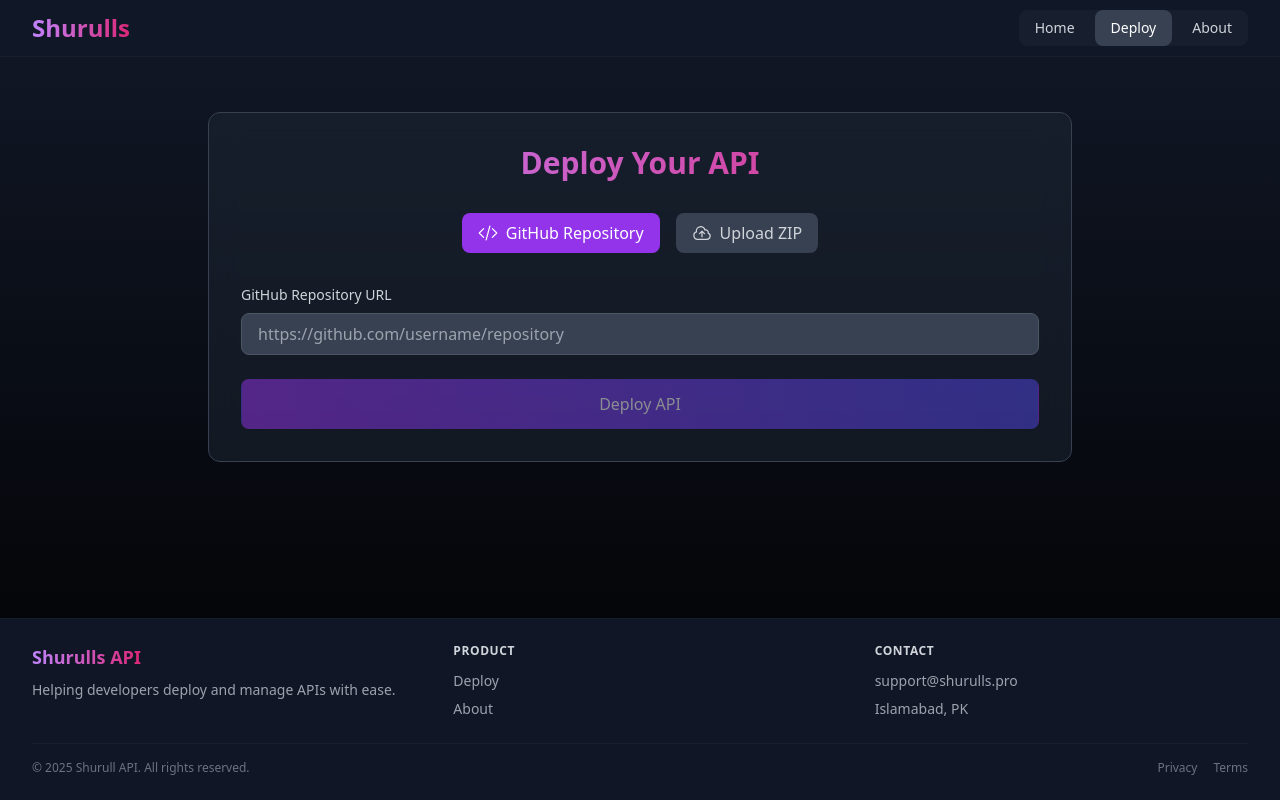
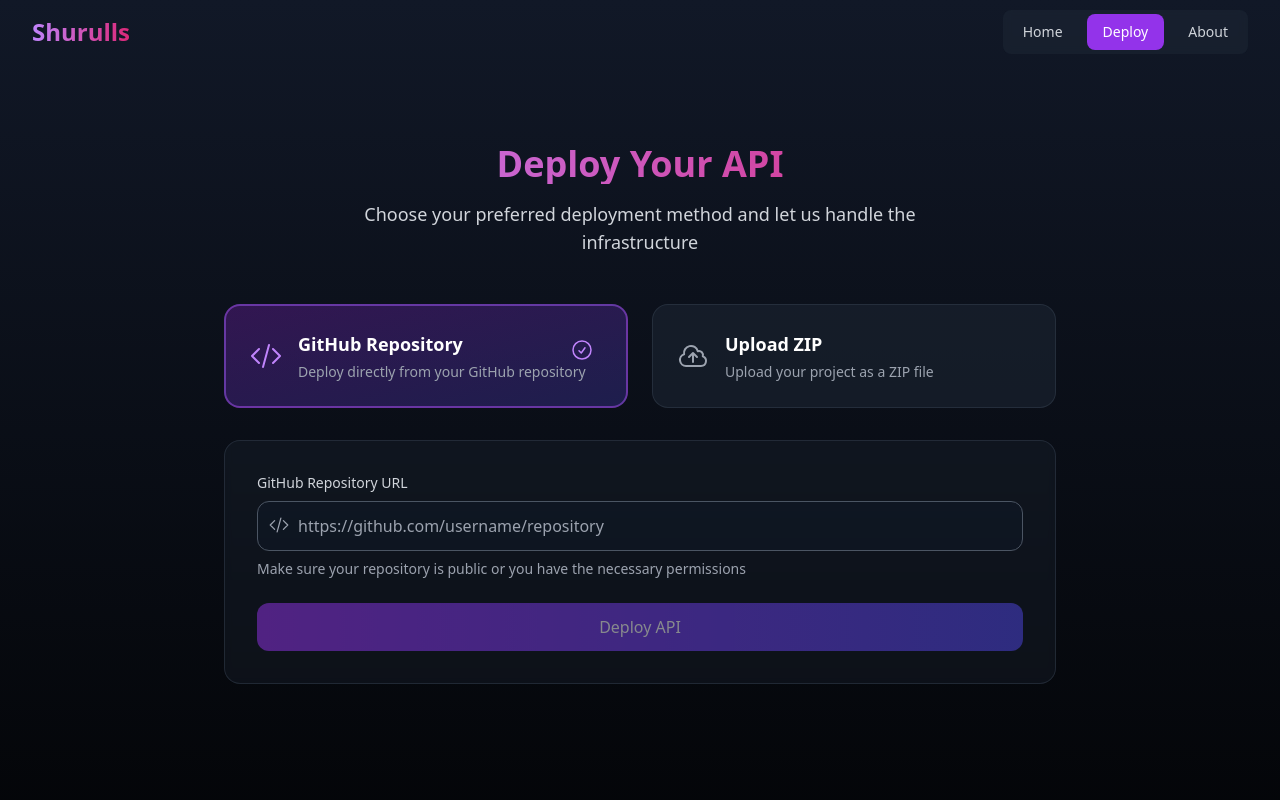
Before and after one commit to MasterOz786/Shurull-API, a React (Vite) app: page /deploy in a window 1280 px wide. Shown: the top 800 px of the page. Built offline with nearby package versions, Linux system fonts and the light colour scheme.

Commit message:
enhanced deploy page, enhanced home page

```diff
--- a/src/components/Navbar.jsx
+++ b/src/components/Navbar.jsx
@@ -11,9 +11,9 @@ const NavLink = ({ to, children }) => {
   return (
     <Link
       to={to}
-      className={`px-4 py-2 text-sm font-medium rounded-lg transition-colors ${
+      className={`px-4 py-2 text-sm font-medium rounded-lg transition-all duration-300 ${
         isActive
-          ? 'text-white bg-gray-700'
+          ? 'text-white bg-purple-600'
           : 'text-gray-300 hover:text-white hover:bg-gray-700/50'
       }`}
     >
@@ -30,9 +30,9 @@ const MobileNavLink = ({ to, children, onClick }) => {
     <Link
       to={to}
       onClick={onClick}
-      className={`block px-3 py-2 rounded-lg text-base font-medium transition-colors ${
+      className={`block px-3 py-2 rounded-lg text-base font-medium transition-all duration-300 ${
         isActive
-          ? 'bg-gray-800 text-white'
+          ? 'bg-purple-600 text-white'
           : 'text-gray-300 hover:bg-gray-800/50 hover:text-white'
       }`}
     >
@@ -43,7 +43,18 @@ const MobileNavLink = ({ to, children, onClick }) => {
 
 export default function Navbar() {
   const [isOpen, setIsOpen] = useState(false);
+  const [isScrolled, setIsScrolled] = useState(false);
   const location = useLocation();
+
+  // Handle scroll effect
+  useEffect(() => {
+    const handleScroll = () => {
+      setIsScrolled(window.scrollY > 20);
+    };
+
+    window.addEventListener('scroll', handleScroll);
+    return () => window.removeEventListener('scroll', handleScroll);
+  }, []);
 
   // Close menu on route change
   useEffect(() => {
@@ -56,23 +67,27 @@ export default function Navbar() {
   }, []);
 
   return (
-    <nav className="fixed w-full z-50 bg-gray-900/95 backdrop-blur-sm border-b border-gray-800/50">
+    <nav className={`fixed w-full z-50 transition-all duration-300 ${
+      isScrolled
+        ? 'bg-gray-900/95 backdrop-blur-sm shadow-lg'
+        : 'bg-transparent'
+    }`}>
       <div className="max-w-7xl mx-auto px-4 sm:px-6 lg:px-8">
-        <div className="flex items-center justify-between h-14">
+        <div className="flex items-center justify-between h-16">
           {/* Logo */}
           <Link
             to="/"
             className="flex items-center"
             aria-label="Home"
           >
-            <span className="text-2xl font-bold bg-clip-text text-transparent bg-gradient-to-r from-purple-400 to-pink-600">
+            <span className="text-2xl font-bold bg-clip-text text-transparent bg-gradient-to-r from-purple-400 to-pink-600 hover:from-purple-500 hover:to-pink-700 transition-all duration-300">
               Shurulls
             </span>
           </Link>
 
           {/* Desktop Navigation */}
           <div className="hidden md:flex md:items-center">
-            <div className="flex items-center space-x-1 bg-gray-800/50 rounded-lg backdrop-blur-sm">
+            <div className="flex items-center space-x-2 bg-gray-800/50 rounded-lg backdrop-blur-sm p-1">
               <NavLink to="/">Home</NavLink>
               <NavLink to="/deploy">Deploy</NavLink>
               <NavLink to="/about">About</NavLink>
@@ -82,7 +97,7 @@ export default function Navbar() {
           {/* Mobile menu button */}
           <button
             onClick={toggleMenu}
-            className="md:hidden p-2 rounded-lg text-gray-400 hover:text-white hover:bg-gray-800 focus:outline-none"
+            className="md:hidden p-2 rounded-lg text-gray-400 hover:text-white hover:bg-gray-800 focus:outline-none transition-colors duration-300"
             aria-expanded={isOpen}
             aria-controls="mobile-menu"
             aria-label="Main menu"
@@ -106,7 +121,7 @@ export default function Navbar() {
             animate={{ opacity: 1, height: 'auto' }}
             exit={{ opacity: 0, height: 0 }}
             transition={{ duration: 0.2 }}
-            className="md:hidden border-t border-gray-800/50 bg-gray-900/95 backdrop-blur-sm"
+            className="md:hidden bg-gray-900/95 backdrop-blur-sm shadow-lg"
           >
             <div className="px-2 pt-2 pb-3 space-y-1">
               <MobileNavLink to="/" onClick={toggleMenu}>Home</MobileNavLink>
--- a/src/pages/Deploy.jsx
+++ b/src/pages/Deploy.jsx
@@ -1,7 +1,12 @@
 import { useState } from 'react';
 import { motion } from 'framer-motion';
 import { useDropzone } from 'react-dropzone';
-import { CloudArrowUpIcon, CodeBracketIcon } from '@heroicons/react/24/outline';
+import {
+  CloudArrowUpIcon,
+  CodeBracketIcon,
+  ArrowPathIcon,
+  CheckCircleIcon
+} from '@heroicons/react/24/outline';
 import PaymentModal from '../components/PaymentModal';
 import SuccessAlert from '../components/SuccessAlert';
 
@@ -19,7 +24,9 @@ export default function Deploy() {
       'application/zip': ['.zip']
     },
     onDrop: (acceptedFiles) => {
+      if (acceptedFiles.length > 0) {
         setUploadedFile(acceptedFiles[0]);
+      }
     }
   });
 
@@ -36,7 +43,7 @@ export default function Deploy() {
       let response;
       const deploymentData = {
         email,
-        payment_verified: true, // This would normally be verified by your payment system
+        payment_verified: true,
         payment_screenshot: screenshot.name
       };
 
@@ -90,89 +97,182 @@ export default function Deploy() {
     return response;
   };
 
+  const getUploadMessage = () => {
+    if (uploadedFile) {
       return (
-    <div className="max-w-4xl mx-auto px-4 py-12">
+        <>
+          <span className="font-medium text-purple-400">{uploadedFile.name}</span>
+          <br />
+          <span className="text-sm text-gray-400">
+            Click or drag another file to replace
+          </span>
+        </>
+      );
+    }
+
+    if (isDragActive) {
+      return 'Drop your ZIP file here';
+    }
+
+    return (
+      <>
+        Drag and drop your ZIP file here
+        <br />
+        <span className="text-sm text-gray-400">
+          or click to select a file
+        </span>
+      </>
+    );
+  };
+
+  return (
+    <div className="min-h-screen pt-20 pb-12">
       <motion.div
         initial={{ opacity: 0, y: 20 }}
         animate={{ opacity: 1, y: 0 }}
-        className="bg-gray-800 bg-opacity-50 backdrop-blur-lg rounded-xl p-8 border border-gray-700"
+        className="max-w-4xl mx-auto px-4 sm:px-6 lg:px-8"
       >
-        <h2 className="text-3xl font-bold text-center mb-8 bg-clip-text text-transparent bg-gradient-to-r from-purple-400 to-pink-600">
+        {/* Header Section */}
+        <div className="text-center mb-12">
+          <h1 className="text-4xl font-bold bg-clip-text text-transparent bg-gradient-to-r from-purple-400 to-pink-600 mb-4">
             Deploy Your API
-        </h2>
+          </h1>
+          <p className="text-lg text-gray-300 max-w-2xl mx-auto">
+            Choose your preferred deployment method and let us handle the infrastructure
+          </p>
+        </div>
 
-        <div className="flex justify-center space-x-4 mb-8">
+        {/* Deployment Options */}
+        <div className="grid grid-cols-1 md:grid-cols-2 gap-6 mb-8">
+          {/* GitHub Option */}
           <button
             onClick={() => setDeployMethod('github')}
-            className={`flex items-center px-4 py-2 rounded-lg ${
+            className={`relative overflow-hidden group rounded-2xl p-6 text-left transition-colors duration-300 ${
               deployMethod === 'github'
-                ? 'bg-purple-600 text-white'
-                : 'bg-gray-700 text-gray-300 hover:bg-gray-600'
+                ? 'bg-gradient-to-br from-purple-900/50 to-indigo-900/50 border-2 border-purple-500/50'
+                : 'bg-gray-800/50 border border-gray-700/50 hover:border-purple-500/30'
             }`}
           >
-            <CodeBracketIcon className="h-5 w-5 mr-2" />
-            GitHub Repository
+            <div className="absolute inset-0 bg-gradient-to-br from-purple-600/10 to-pink-600/10 opacity-0 group-hover:opacity-100 transition-opacity duration-300" />
+            <div className="relative flex items-center">
+              <CodeBracketIcon className={`h-8 w-8 ${
+                deployMethod === 'github' ? 'text-purple-400' : 'text-gray-400 group-hover:text-purple-400'
+              } transition-colors duration-300`} />
+              <div className="ml-4">
+                <h3 className="text-lg font-semibold text-white mb-1">GitHub Repository</h3>
+                <p className="text-sm text-gray-400">Deploy directly from your GitHub repository</p>
+              </div>
+              {deployMethod === 'github' && (
+                <CheckCircleIcon className="absolute right-2 top-2 h-6 w-6 text-purple-400" />
+              )}
+            </div>
           </button>
+
+          {/* ZIP Upload Option */}
           <button
             onClick={() => setDeployMethod('zip')}
-            className={`flex items-center px-4 py-2 rounded-lg ${
+            className={`relative overflow-hidden group rounded-2xl p-6 text-left transition-colors duration-300 ${
               deployMethod === 'zip'
-                ? 'bg-purple-600 text-white'
-                : 'bg-gray-700 text-gray-300 hover:bg-gray-600'
+                ? 'bg-gradient-to-br from-purple-900/50 to-indigo-900/50 border-2 border-purple-500/50'
+                : 'bg-gray-800/50 border border-gray-700/50 hover:border-purple-500/30'
             }`}
           >
-            <CloudArrowUpIcon className="h-5 w-5 mr-2" />
-            Upload ZIP
+            <div className="absolute inset-0 bg-gradient-to-br from-purple-600/10 to-pink-600/10 opacity-0 group-hover:opacity-100 transition-opacity duration-300" />
+            <div className="relative flex items-center">
+              <CloudArrowUpIcon className={`h-8 w-8 ${
+                deployMethod === 'zip' ? 'text-purple-400' : 'text-gray-400 group-hover:text-purple-400'
+              } transition-colors duration-300`} />
+              <div className="ml-4">
+                <h3 className="text-lg font-semibold text-white mb-1">Upload ZIP</h3>
+                <p className="text-sm text-gray-400">Upload your project as a ZIP file</p>
+              </div>
+              {deployMethod === 'zip' && (
+                <CheckCircleIcon className="absolute right-2 top-2 h-6 w-6 text-purple-400" />
+              )}
+            </div>
           </button>
         </div>
 
+        {/* Deployment Form */}
+        <motion.div
+          initial={false}
+          animate={{ height: 'auto' }}
+          className="bg-gray-800/30 backdrop-blur-sm rounded-2xl p-8 border border-gray-700/50"
+        >
           {deployMethod === 'github' ? (
             <form onSubmit={handleDeploy} className="space-y-6">
               <div>
                 <label htmlFor="github-url" className="block text-sm font-medium text-gray-300 mb-2">
                   GitHub Repository URL
                 </label>
+                <div className="relative">
                   <input
                     type="text"
                     id="github-url"
                     value={githubUrl}
                     onChange={(e) => setGithubUrl(e.target.value)}
-                className="w-full px-4 py-2 bg-gray-700 border border-gray-600 rounded-lg focus:ring-2 focus:ring-purple-500 focus:border-transparent"
+                    className="w-full px-4 py-3 bg-gray-900/50 border border-gray-600 rounded-xl focus:ring-2 focus:ring-purple-500 focus:border-transparent transition-all duration-300 pl-10"
                     placeholder="https://github.com/username/repository"
                     required
                   />
+                  <CodeBracketIcon className="absolute left-3 top-3.5 h-5 w-5 text-gray-400" />
                 </div>
+                <p className="mt-2 text-sm text-gray-400">
+                  Make sure your repository is public or you have the necessary permissions
+                </p>
+              </div>
+
               <button
                 type="submit"
                 disabled={isLoading || !githubUrl}
-              className="w-full py-3 px-4 border border-transparent rounded-lg shadow-sm text-white bg-gradient-to-r from-purple-600 to-indigo-600 hover:from-purple-700 hover:to-indigo-700 focus:outline-none focus:ring-2 focus:ring-offset-2 focus:ring-purple-500 transform hover:scale-105 transition-all disabled:opacity-50"
+                className="w-full flex items-center justify-center py-3 px-4 rounded-xl text-white bg-gradient-to-r from-purple-600 to-indigo-600 hover:from-purple-700 hover:to-indigo-700 focus:outline-none focus:ring-2 focus:ring-offset-2 focus:ring-purple-500 transition-all duration-300 disabled:opacity-50 disabled:cursor-not-allowed"
               >
-              {isLoading ? 'Deploying...' : 'Deploy API'}
+                {isLoading ? (
+                  <>
+                    <ArrowPathIcon className="animate-spin h-5 w-5 mr-2" />
+                    Deploying...
+                  </>
+                ) : (
+                  'Deploy API'
+                )}
               </button>
             </form>
           ) : (
             <div className="space-y-6">
               <div
                 {...getRootProps()}
-              className="border-2 border-dashed border-gray-600 rounded-lg p-12 text-center cursor-pointer hover:border-purple-500 transition-colors"
+                className={`relative border-2 border-dashed rounded-xl p-6 text-center cursor-pointer transition-colors ${
+                  isDragActive
+                    ? 'border-purple-500 bg-purple-500/10'
+                    : 'border-gray-600 hover:border-purple-500'
+                }`}
               >
                 <input {...getInputProps()} />
-              <CloudArrowUpIcon className="mx-auto h-12 w-12 text-gray-400" />
-              <p className="mt-2 text-gray-300">
-                {isDragActive
-                  ? 'Drop the ZIP file here'
-                  : 'Drag and drop your ZIP file here, or click to select'}
+                <CloudArrowUpIcon className={`mx-auto h-8 w-8 ${
+                  isDragActive ? 'text-purple-400' : 'text-gray-400'
+                } transition-colors duration-300`} />
+                <p className="mt-2 text-base text-gray-300">
+                  {getUploadMessage()}
                 </p>
               </div>
+
               <button
                 onClick={handleDeploy}
                 disabled={isLoading || !uploadedFile}
-              className="w-full py-3 px-4 border border-transparent rounded-lg shadow-sm text-white bg-gradient-to-r from-purple-600 to-indigo-600 hover:from-purple-700 hover:to-indigo-700 focus:outline-none focus:ring-2 focus:ring-offset-2 focus:ring-purple-500 transform hover:scale-105 transition-all disabled:opacity-50"
+                className="w-full flex items-center justify-center py-3 px-4 rounded-xl text-white bg-gradient-to-r from-purple-600 to-indigo-600 hover:from-purple-700 hover:to-indigo-700 focus:outline-none focus:ring-2 focus:ring-offset-2 focus:ring-purple-500 transition-all duration-300 disabled:opacity-50 disabled:cursor-not-allowed"
               >
-              {isLoading ? 'Deploying...' : 'Deploy API'}
+                {isLoading ? (
+                  <>
+                    <ArrowPathIcon className="animate-spin h-5 w-5 mr-2" />
+                    Deploying...
+                  </>
+                ) : (
+                  'Deploy API'
+                )}
               </button>
             </div>
           )}
+        </motion.div>
       </motion.div>
 
       <PaymentModal
```
Also changed, not shown: src/components/PaymentModal.jsx (+18 -20 lines), src/pages/Home.jsx (+9 -20 lines). Lines whose indentation alone changed are shown as unchanged.
